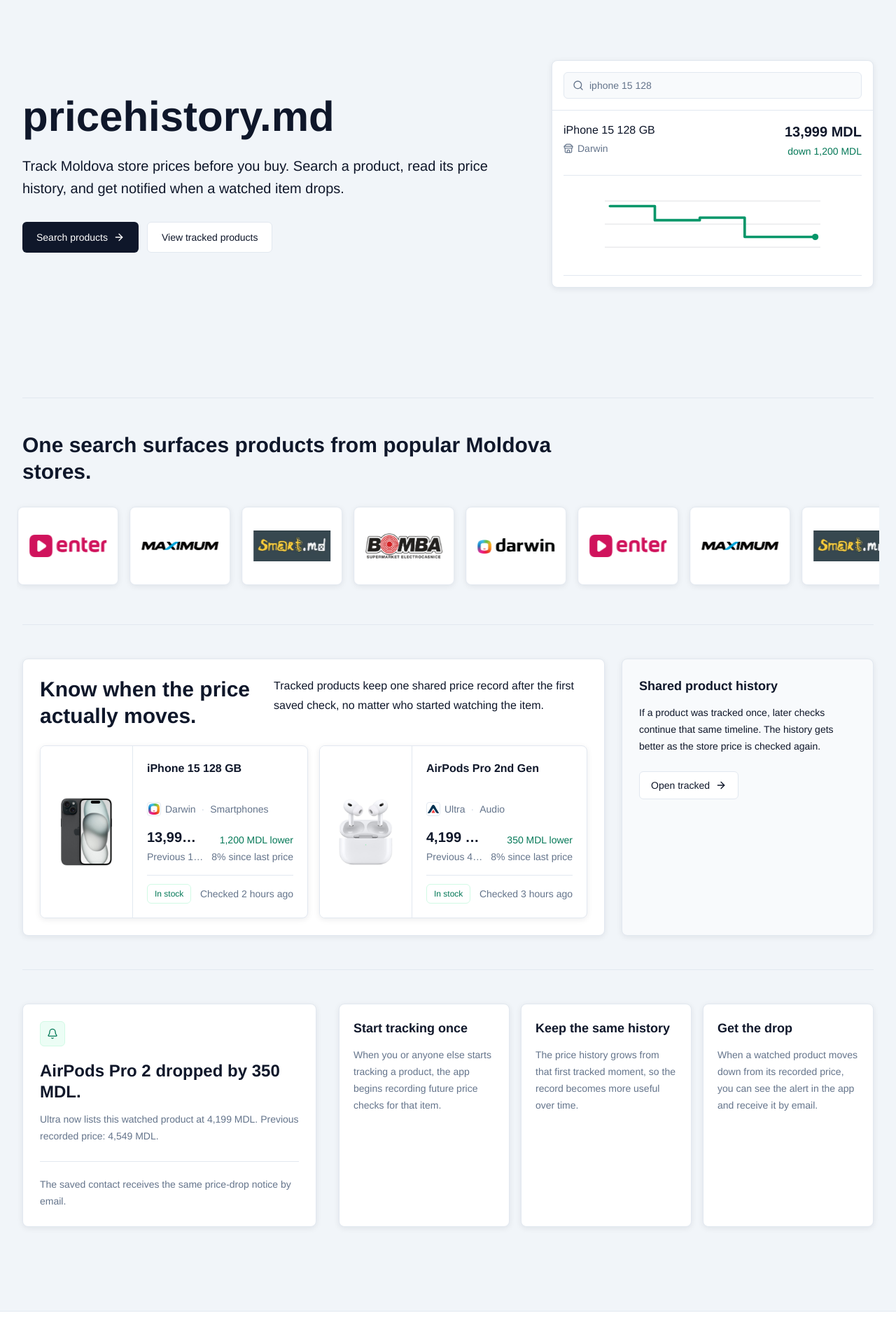
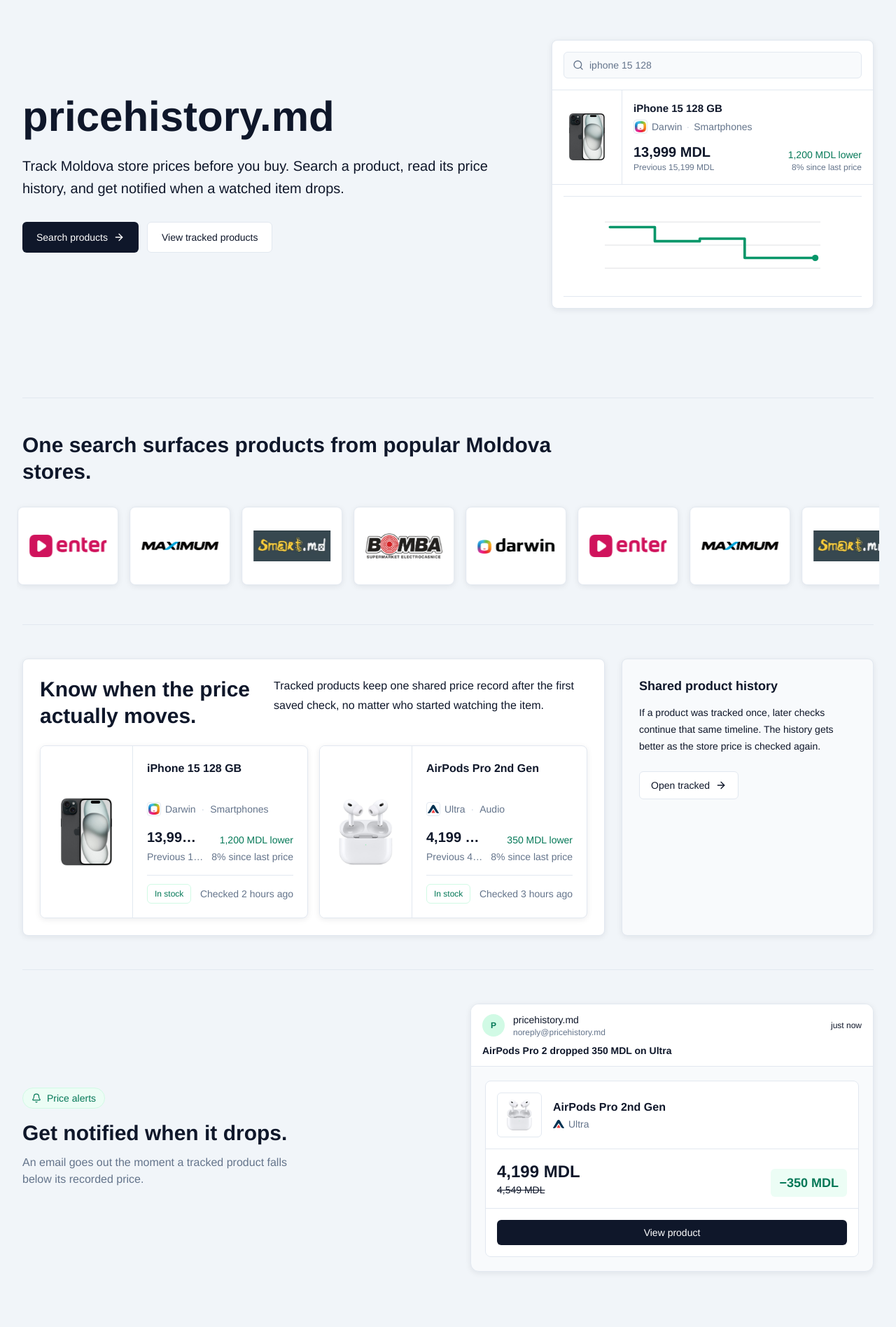
Before and after one commit to mcittkmims/moldova-price-history, a Next.js app: page /home in a window 1280 px wide. Shown: the part 160-2056 px from the top of the page at 70% size. Built offline with nearby package versions, Linux system fonts and the light colour scheme; no server answers.

Commit message:
redesign home page alert section

```diff
--- a/src/components/pages/HomePage.tsx
+++ b/src/components/pages/HomePage.tsx
@@ -4,7 +4,6 @@
   ArrowRight,
   Bell,
   Search,
-  Store,
 } from "lucide-react";
 import Link from "next/link";
 import { useMemo, useState } from "react";
@@ -49,20 +48,6 @@
 
 const storeCarouselGroups = Array.from({ length: 4 }, (_, index) => index);
 
-const alertRows = [
-  {
-    title: "Start tracking once",
-    text: "When you or anyone else starts tracking a product, the app begins recording future price checks for that item.",
-  },
-  {
-    title: "Keep the same history",
-    text: "The price history grows from that first tracked moment, so the record becomes more useful over time.",
-  },
-  {
-    title: "Get the drop",
-    text: "When a watched product moves down from its recorded price, you can see the alert in the app and receive it by email.",
-  },
-];
 
 type PreviewProduct = (typeof watchedProducts)[number];
 
@@ -180,24 +165,40 @@
             </div>
           </div>
 
-          <div className="p-4">
-            <div className="flex items-start justify-between gap-4">
-              <div>
-                <div className="font-medium">iPhone 15 128 GB</div>
-                <div className="mt-1 flex items-center gap-1.5 text-sm text-ink-500 dark:text-neutral-400">
-                  <Store className="h-3.5 w-3.5" />
-                  <span>Darwin</span>
+          <div className="flex min-w-0 border-b border-ink-200 dark:border-neutral-800">
+            <div className="grid w-[100px] shrink-0 place-items-center border-r border-ink-200 bg-white dark:border-neutral-800">
+              <img src="/preview-products/iphone-15.jpg" alt="" className="h-full w-full object-contain p-3" />
+            </div>
+            <div className="min-w-0 flex-1 p-4">
+              <div
+                className="overflow-hidden text-[15px] font-semibold leading-5"
+                style={{ display: "-webkit-box", WebkitBoxOrient: "vertical", WebkitLineClamp: 2 } as React.CSSProperties}
+              >
+                iPhone 15 128 GB
+              </div>
+              <div className="mt-1.5 flex items-center gap-1.5 text-sm text-ink-500 dark:text-neutral-400">
+                <span className="grid h-5 w-5 shrink-0 place-items-center overflow-hidden rounded border border-ink-200 bg-white dark:border-neutral-700">
+                  <img src="/store-favicons/darwin.png" alt="" className="h-4 w-4 object-contain" />
+                </span>
+                <span>Darwin</span>
+                <span className="text-ink-300 dark:text-neutral-700">·</span>
+                <span>Smartphones</span>
+              </div>
+              <div className="mt-3 flex items-end justify-between gap-2">
+                <div>
+                  <div className="text-xl font-semibold">13,999 MDL</div>
+                  <div className="text-xs text-ink-500 dark:text-neutral-400">Previous 15,199 MDL</div>
                 </div>
-              </div>
-              <div className="text-right">
-                <div className="text-xl font-semibold">13,999 MDL</div>
-                <div className="mt-1 text-sm text-moss-700 dark:text-moss-500">
-                  down 1,200 MDL
+                <div className="text-right text-sm">
+                  <div className="font-medium text-moss-700 dark:text-moss-500">1,200 MDL lower</div>
+                  <div className="text-xs text-ink-500 dark:text-neutral-400">8% since last price</div>
                 </div>
               </div>
             </div>
+          </div>
 
-            <div className="mt-6 h-36 border-y border-ink-200 py-4 dark:border-neutral-800">
+          <div className="p-4">
+            <div className="h-36 border-y border-ink-200 py-4 dark:border-neutral-800">
               <svg
                 viewBox="0 0 360 120"
                 className="h-full w-full"
@@ -292,38 +293,68 @@
         </div>
       </section>
 
-      <section className="grid gap-8 py-12 xl:grid-cols-[420px_minmax(0,1fr)] xl:items-stretch">
-        <div className="rounded-lg border border-ink-200 bg-white p-5 shadow-soft sm:p-6 dark:border-neutral-800 dark:bg-[#171717]">
-          <div className="flex h-9 w-9 items-center justify-center rounded-md border border-moss-100 bg-moss-50 text-moss-700 dark:border-neutral-700 dark:bg-neutral-900 dark:text-moss-500">
-            <Bell className="h-4 w-4" />
+      <section className="py-12">
+        <div className="flex flex-col items-start gap-8 xl:flex-row xl:items-center xl:justify-between">
+          <div className="max-w-sm">
+            <div className="inline-flex items-center gap-2 rounded-full border border-moss-100 bg-moss-50 px-3 py-1 text-sm font-medium text-moss-700 dark:border-moss-900/40 dark:bg-moss-900/20 dark:text-moss-400">
+              <Bell className="h-3.5 w-3.5" />
+              Price alerts
+            </div>
+            <h2 className="mt-4 text-3xl font-semibold leading-tight">Get notified when it drops.</h2>
+            <p className="mt-3 text-base text-ink-500 dark:text-neutral-400">An email goes out the moment a tracked product falls below its recorded price.</p>
           </div>
-          <div className="mt-5 text-2xl font-semibold leading-tight">
-            AirPods Pro 2 dropped by 350 MDL.
-          </div>
-          <p className="mt-3 text-sm leading-6 text-ink-500 dark:text-neutral-400">
-            Ultra now lists this watched product at 4,199 MDL. Previous
-            recorded price: 4,549 MDL.
-          </p>
+        <div className="w-full max-w-xl xl:shrink-0">
+          <div className="overflow-hidden rounded-xl border border-ink-200 bg-ink-50 shadow-soft dark:border-neutral-800 dark:bg-neutral-900">
+            {/* Email client chrome */}
+            <div className="border-b border-ink-200 bg-white px-4 py-3 dark:border-neutral-800 dark:bg-[#171717]">
+              <div className="flex items-center gap-3">
+                <div className="flex h-8 w-8 shrink-0 items-center justify-center rounded-full bg-moss-100 text-xs font-semibold text-moss-700 dark:bg-moss-900/40 dark:text-moss-400">
+                  P
+                </div>
+                <div className="min-w-0">
+                  <div className="text-sm font-medium">pricehistory.md</div>
+                  <div className="truncate text-xs text-ink-500 dark:text-neutral-400">noreply@pricehistory.md</div>
+                </div>
+                <div className="ml-auto shrink-0 text-xs text-ink-400 dark:text-neutral-500">just now</div>
+              </div>
+              <div className="mt-2 text-sm font-semibold">AirPods Pro 2 dropped 350 MDL on Ultra</div>
+            </div>
 
-          <div className="mt-6 border-t border-ink-200 pt-4 text-sm dark:border-neutral-800">
-            <div className="mt-1 leading-6 text-ink-500 dark:text-neutral-400">
-              The saved contact receives the same price-drop notice by email.
+            {/* Email body */}
+            <div className="p-5">
+              <div className="overflow-hidden rounded-lg border border-ink-200 bg-white dark:border-neutral-800 dark:bg-[#171717]">
+                <div className="flex items-center gap-4 p-4">
+                  <div className="grid h-16 w-16 shrink-0 place-items-center overflow-hidden rounded-md border border-ink-200 bg-white dark:border-neutral-800">
+                    <img src="/preview-products/airpods-pro-2.jpg" alt="" className="h-full w-full object-contain p-1.5" />
+                  </div>
+                  <div className="min-w-0 flex-1">
+                    <div className="truncate font-semibold">AirPods Pro 2nd Gen</div>
+                    <div className="mt-0.5 flex items-center gap-1.5 text-sm text-ink-500 dark:text-neutral-400">
+                      <img src="/store-favicons/ultra.png" alt="" className="h-4 w-4 object-contain" />
+                      <span>Ultra</span>
+                    </div>
+                  </div>
+                </div>
+
+                <div className="flex items-end justify-between border-t border-ink-200 px-4 py-4 dark:border-neutral-800">
+                  <div>
+                    <div className="text-2xl font-semibold">4,199 MDL</div>
+                    <div className="text-sm text-ink-400 line-through dark:text-neutral-500">4,549 MDL</div>
+                  </div>
+                  <div className="rounded-md bg-moss-50 px-3 py-1.5 text-lg font-semibold text-moss-700 dark:bg-moss-900/30 dark:text-moss-400">
+                    −350 MDL
+                  </div>
+                </div>
+
+                <div className="border-t border-ink-200 p-4 dark:border-neutral-800">
+                  <div className="flex h-9 w-full items-center justify-center rounded-md bg-ink-900 text-sm font-medium text-white dark:bg-neutral-100 dark:text-neutral-950">
+                    View product
+                  </div>
+                </div>
+              </div>
             </div>
           </div>
         </div>
-
-        <div className="grid gap-4 md:grid-cols-3">
-          {alertRows.map((row) => (
-            <article
-              key={row.title}
-              className="rounded-lg border border-ink-200 bg-white p-5 shadow-soft dark:border-neutral-800 dark:bg-[#171717]"
-            >
-              <div className="text-lg font-semibold">{row.title}</div>
-              <div className="mt-3 text-sm leading-6 text-ink-500 dark:text-neutral-400">
-                {row.text}
-              </div>
-            </article>
-          ))}
         </div>
       </section>
     </div>
```
